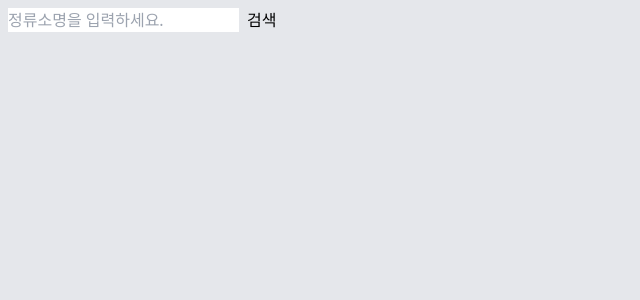
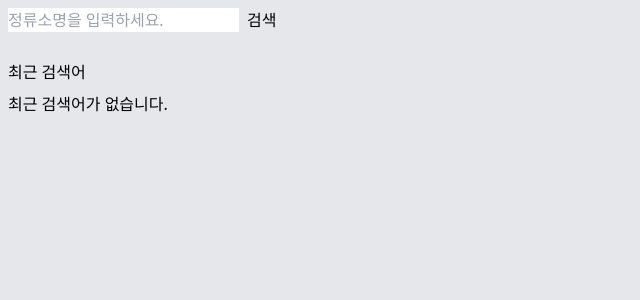
Before and after one commit to ruubyme/SeoulBus, a React (Vite) app: page / in a window 1280 px wide. Shown: the top 300 px of the page, without its empty margins (0-640 px from the left). Built offline with nearby package versions, Linux system fonts and the light colour scheme.

Commit message:
Feat: 최근 검색어
main 페이지의 최근 검색어 클릭 시 해당 검색어로 search

```diff
--- a/component/BusArriveList.tsx
+++ b/component/BusArriveList.tsx
@@ -27,7 +27,6 @@ export const BusArriveItem: React.FC<{ bus: BusStation }> = ({ bus }) => {
   };
 
   return (
-    <>
     <li key={bus.busRouteId} className="flex pl-2 py-2 border-b">
       <div className="w-40">
         <p className={`text-lg text-${getBusColor(bus.busRouteType)}-500`}>
@@ -40,7 +39,6 @@ export const BusArriveItem: React.FC<{ bus: BusStation }> = ({ bus }) => {
         <p className="text-sm">{bus.arrmsg2}</p>
       </div>
     </li>
-    </>
   );
 };
 
--- a/component/Main.tsx
+++ b/component/Main.tsx
@@ -1,60 +1,36 @@
-import { useState } from "react";
-import { getSearchStationNm } from "../api";
-import { SearchBar } from "./SearchBar";
-import { useQuery, useQueryClient } from "react-query";
-import { useNavigate } from "react-router-dom";
-import { Station } from "../src/type";
+import { useRef } from "react";
+import SearchBar, { SearchBarRef } from "./SearchBar";
 
 export const Main: React.FC = () => {
+  const searchBarRef = useRef<SearchBarRef>(null);
+
+  const getRecentKeywordsFromLocalStorage = () => {
+    const recentKeywordsToLocal = localStorage.getItem("recentKeywords");
+    return recentKeywordsToLocal ? JSON.parse(recentKeywordsToLocal) : [];
+  };
+  const recentKeywords: string[] = getRecentKeywordsFromLocalStorage();
+
+  const handleRecentKeywordClick = (keyword: string) => {
+    if (searchBarRef.current) {
+      searchBarRef.current.handleSearch(keyword);
+    }
+  };
+
   return (
     <>
-      <SearchBar />
-
-      {/* {isLoading && <div>Loading...</div>} */}
-
-      {/* <div>
-        {isLoading ? (
-          <p>Loading...</p>
+      <SearchBar ref={searchBarRef} />
+      <div className="pt-5 px-2">
+        <h2 className="pb-2">최근 검색어</h2>
+        {recentKeywords.length === 0 ? (
+          <div>최근 검색어가 없습니다.</div>
         ) : (
-          busResultList.map((busResults, index) => {
-            const stationName = busResults[0].stNm;
-            const nextStationName = busResults[0].nextStationName;
-            const busInfoList = busResults.map((busResult) => {
-              return (
-                <li key={busResult.rtNm} className="flex justify-start">
-                  <div
-                    className={
-                      busResult.routeType === "2" || busResult.routeType === "4"
-                        ? "text-green-500 flex items-center w-40"
-                        : busResult.routeType === "3"
-                        ? "text-blue-500 flex items-center w-40"
-                        : ""
-                    }
-                  >
-                    {busResult.rtNm}
-                  </div>
-                  <div className="flex flex-col ml-10">
-                    <div>{busResult.arrmsg1}</div>
-                    <div>{busResult.arrmsg2}</div>
-                  </div>
-                </li>
-              );
-            });
-
-            return (
-              <div key={index} className="bg-zinc-50 divide-y my-1 pl-2 py-1">
-                <div>
-                  <div className="text-lg">{stationName}</div>
-                  <div className="text-m text-gray-400">{nextStationName}</div>
-                </div>
-                <div>
-                  <ul className="divide-y">{busInfoList}</ul>
-                </div>
-              </div>
-            );
-          })
+          recentKeywords.map((keyword, index) => (
+            <p key={index} onClick={() => handleRecentKeywordClick(keyword)}>
+              {keyword}
+            </p>
+          ))
         )}
-      </div> */}
+      </div>
     </>
   );
 };
--- a/component/SearchBar.tsx
+++ b/component/SearchBar.tsx
@@ -1,10 +1,17 @@
-import { useState, useEffect } from "react";
+import { useState, useEffect, useImperativeHandle, forwardRef } from "react";
 import { useQuery, useQueryClient } from "react-query";
 import { getSearchStationNm } from "../api";
 import { Station } from "../src/type";
 import { useNavigate } from "react-router-dom";
 
-export const SearchBar: React.FC = () => {
+export interface SearchBarRef {
+  handleSearch: (keyword: string) => void;
+}
+
+const SearchBar: React.ForwardRefRenderFunction<SearchBarRef, {}> = (
+  props,
+  ref
+) => {
   const [keyword, setKeyword] = useState("");
   const navigate = useNavigate();
   const queryClient = useQueryClient();
@@ -17,6 +24,15 @@ export const SearchBar: React.FC = () => {
     }
   );
 
+  const saveKeywordToLocalStorage = (keyword: string) => {
+    const storedKeywords = localStorage.getItem("recentKeywords");
+    const recentKeywords: string[] = storedKeywords
+      ? JSON.parse(storedKeywords)
+      : [];
+    const updatedKeywords = [...recentKeywords, keyword];
+    localStorage.setItem("recentKeywords", JSON.stringify(updatedKeywords));
+  };
+
   const handleSearch = async (keyword: string) => {
     await queryClient.prefetchQuery("searchStationList", () =>
       getSearchStationNm(keyword)
@@ -28,19 +44,27 @@ export const SearchBar: React.FC = () => {
       state: { latestSearchResults },
     });
   };
+
   const handleChange = (event: React.ChangeEvent<HTMLInputElement>) => {
     setKeyword(event.target.value);
   };
 
   const handleKeyDown = (event: React.KeyboardEvent<HTMLInputElement>) => {
     if (event.key === "Enter") {
+      saveKeywordToLocalStorage(keyword);
       handleSearch(keyword);
     }
   };
 
   const handleSearchClick = () => {
+    saveKeywordToLocalStorage(keyword);
     handleSearch(keyword);
   };
+  //부모 컴포넌트에서 handleSearch()함수 호출
+  useImperativeHandle(ref, () => ({
+    handleSearch,
+  }));
+
   //페이지 이동 시 해당 페이지의 검색어를 input에 반영
   useEffect(() => {
     const prevKeyword = new URLSearchParams(location.search).get("keyword");
@@ -63,3 +87,5 @@ export const SearchBar: React.FC = () => {
     </div>
   );
 };
+
+export default forwardRef(SearchBar);
--- a/component/SearchList.tsx
+++ b/component/SearchList.tsx
@@ -1,7 +1,6 @@
 import { useLocation, Link } from "react-router-dom";
 import { Station } from "../src/type";
-import { SearchBar } from "./SearchBar";
-import { useEffect } from "react";
+import SearchBar from "./SearchBar";
 
 interface SearchItemPros {
   station: Station;
@@ -20,10 +19,8 @@ const SearchItem: React.FC<SearchItemPros> = ({ station }) => {
 };
 
 const SearchList: React.FC = () => {
-  const { state, search } = useLocation();
+  const { state } = useLocation();
   const searchStationList = state.latestSearchResults;
-  const queryParams = new URLSearchParams(location.search);
-  const keyword = queryParams.get("keyword");
 
   return (
     <>
```
Lines whose indentation alone changed are shown as unchanged.
